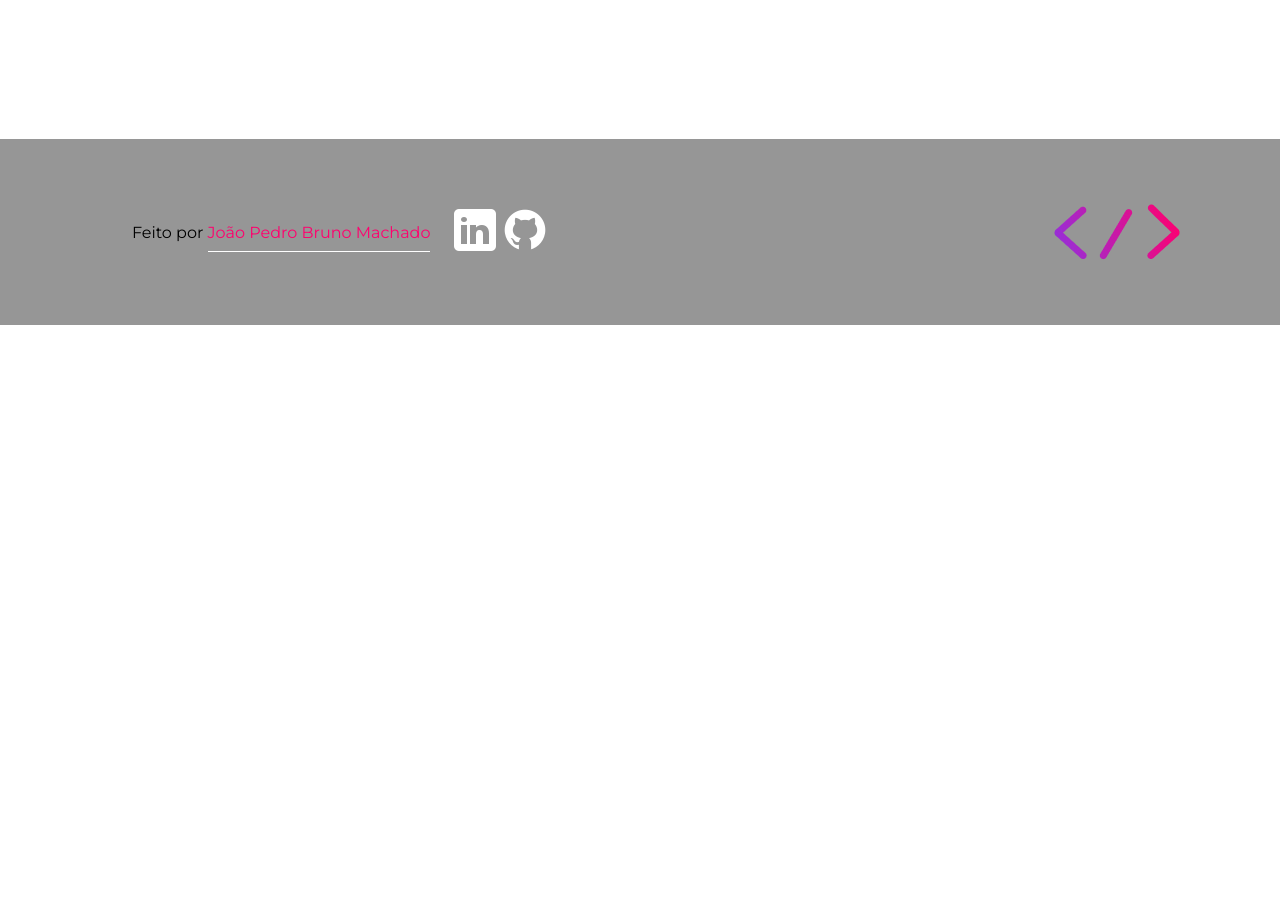
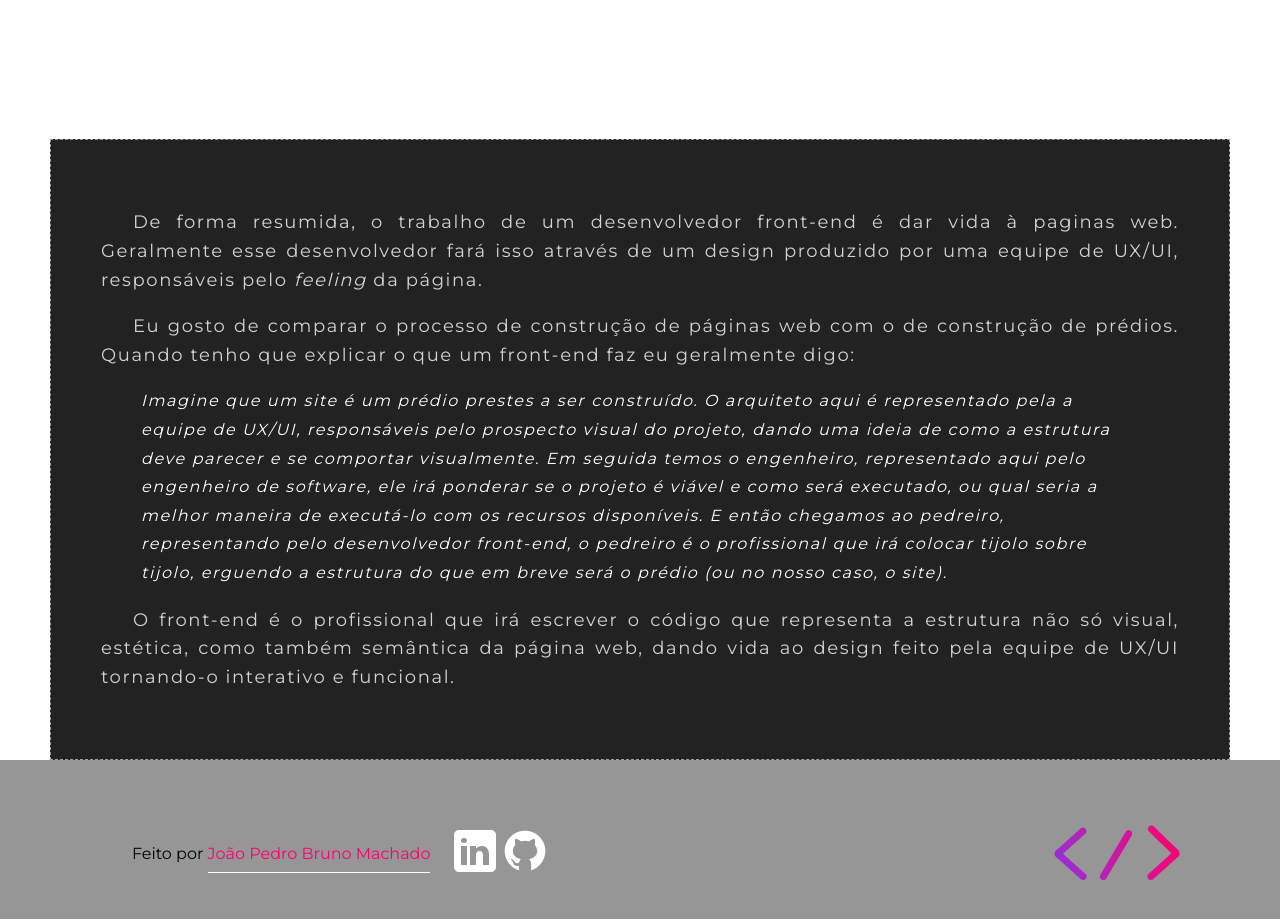
Before and after one commit to Jp-bruno/CurriculoSiteV2, a Next.js app: page / in a window 1280 px wide. Shown: the part 2600-3519 px from the top of the page. Before the commit the page ends 2925 px from the top, so only its background shows below. Built offline with nearby package versions, Linux system fonts and the light colour scheme.

Commit message:
added first part of about frontend

```diff
--- a/components/Sections/Section2.tsx
+++ b/components/Sections/Section2.tsx
@@ -1,6 +1,6 @@
 import styled from "styled-components";
 import Image from "next/image";
-import { h1Styles, sectionPaddings } from '../../styles/minixs';
+import { h1Styles, sectionPaddings, sectionStyleMixin } from '../../styles/minixs';
 
 const StyledSection = styled.section`
     display: flex;
@@ -23,8 +23,7 @@ const StyledSection = styled.section`
         column-gap: 60px;
         display: flex;
         flex-direction: column;
-        border: dashed 1px #ffffff90;
-        background: #222;
+        ${sectionStyleMixin}
 
         .scroller-div {
             position: sticky;
--- a/components/Sections/Section3.tsx
+++ b/components/Sections/Section3.tsx
@@ -1,5 +1,5 @@
 import styled from "styled-components";
-import { h1Styles, sectionPaddings } from '../../styles/minixs';
+import { h1Styles, sectionPaddings, sectionStyleMixin, basicTypography } from '../../styles/minixs';
 
 const StyledSection = styled.section`
     ${sectionPaddings}
@@ -7,12 +7,44 @@ const StyledSection = styled.section`
     h1 {
         ${h1Styles}
     }
+
+    .frontend-content {
+        ${sectionStyleMixin}
+        padding: 50px;
+        ${basicTypography}
+    }
 `
 
 export default function Section3() {
     return (
-        <StyledSection>
-            <h1>Sobre ser front-end</h1>
+        <StyledSection id='about-frontend'>
+            <h1>O que um front-end faz?</h1>
+
+            <div className='frontend-content'>
+                <p>
+                    De forma resumida, o trabalho de um desenvolvedor front-end é dar vida à paginas web. Geralmente esse desenvolvedor fará isso
+                    através de um design produzido por uma equipe de UX/UI, responsáveis pelo <i>feeling</i> da página.
+                </p>
+
+                <p>
+                    Eu gosto de comparar o processo de construção de páginas web com o de construção de prédios. Quando tenho que explicar o que um front-end faz
+                    eu geralmente digo:
+                </p>
+
+                <blockquote>
+                    <i>
+                        Imagine que um site é um prédio prestes a ser construído. O arquiteto aqui é representado pela a equipe de UX/UI, responsáveis pelo prospecto visual do projeto,
+                        dando uma ideia de como a estrutura deve parecer e se comportar visualmente. Em seguida temos o engenheiro, representado aqui pelo engenheiro de software, ele irá ponderar
+                        se o projeto é viável e como será executado, ou qual seria a melhor maneira de executá-lo com os recursos disponíveis. E então chegamos ao pedreiro, representando
+                        pelo desenvolvedor front-end, o pedreiro é o profissional que irá colocar tijolo sobre tijolo, erguendo a estrutura do que em breve será o prédio (ou no nosso caso, o site).
+                    </i>
+                </blockquote>
+
+                <p>
+                    O front-end é o profissional que irá escrever o código que representa a estrutura não só visual, estética, como também semântica da página web, dando vida ao design
+                    feito pela equipe de UX/UI tornando-o interativo e funcional.
+                </p>
+            </div>
         </StyledSection>
     )
 }
--- a/styles/minixs.js
+++ b/styles/minixs.js
@@ -7,3 +7,19 @@ export const sectionPaddings = `
     padding-top: 95px;
     padding-inline: var(--base-padding-inline);
 `;
+
+export const sectionStyleMixin = `
+    border: dashed 1px #ffffff90;
+    background: #222;
+`;
+
+export const basicTypography = `
+    letter-spacing: .1rem;
+    line-height: 2.7ch;
+
+    p {
+        text-align: justify;
+        font-size: 18px;
+        color: rgba(255,255,255,0.8);
+    }
+`;
```
